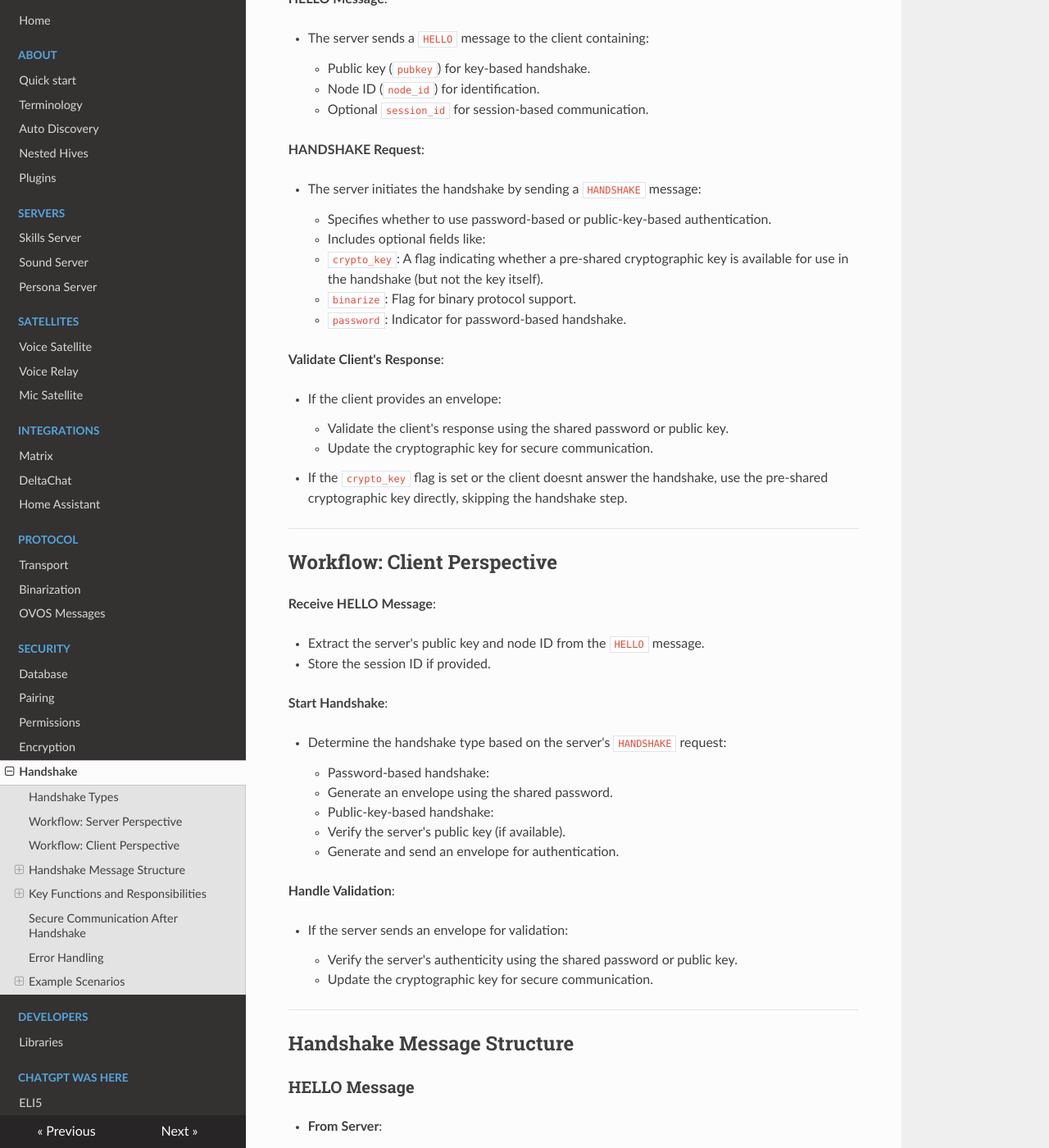
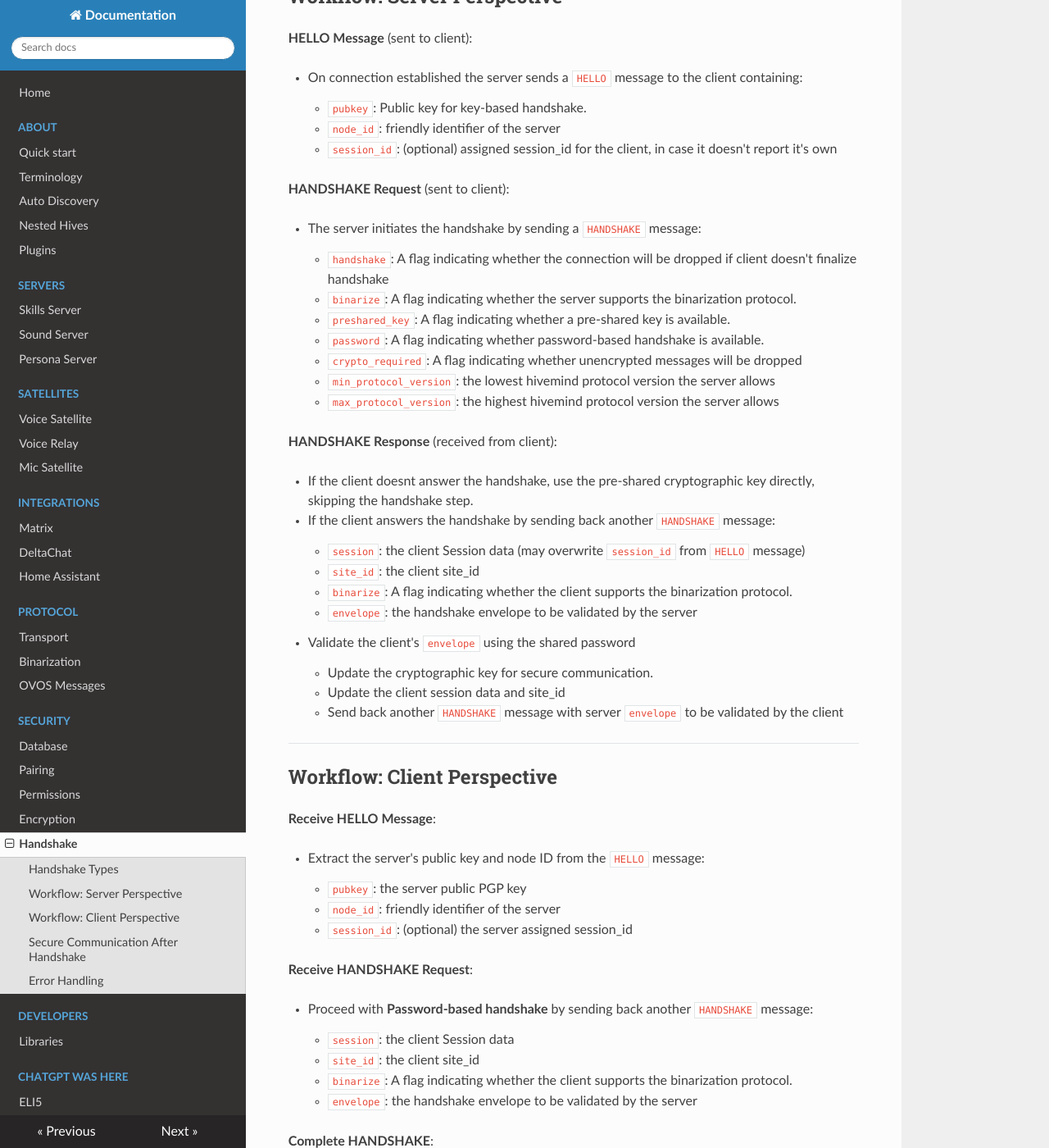
Before and after one commit to JarbasHiveMind/HiveMind-community-docs, an MkDocs documentation site: the page built from docs/12_handshake.md, in a window 1280 px wide and 1400 px high, scrolled down 935 px. Shown: the whole window at 82% size. Built offline with MkDocs 1.6.1, drawn with Linux system fonts in a browser that asks for light colours; nearby versions of some CDN libraries; some of the changed text lies outside the part shown.

Commit message:
simplify handshake docs

````diff
--- a/docs/12_handshake.md
+++ b/docs/12_handshake.md
@@ -16,7 +16,7 @@ For detailed code and various usage examples, you can refer to the [Poorman Hand
 
    - Requires both client and server to know the password beforehand.
 
-**Public Key Handshake**:
+**PGP (Public Key) Handshake**:
 
    - Based on public/private key pairs.
 
@@ -29,43 +29,43 @@ For detailed code and various usage examples, you can refer to the [Poorman Hand
    - Encrypts the symmetric session key to allow further communication using the shared key.
 
 
+> ⚠️ PGP Handshake is a work in progress! 🚧
+
 ---
 
 ## Workflow: Server Perspective
 
-**HELLO Message**:
+**HELLO Message** (sent to client):
 
-   - The server sends a `HELLO` message to the client containing:
+   - On connection established the server sends a `HELLO` message to the client containing:
+       - `pubkey`: Public key for key-based handshake.
+       - `node_id`: friendly identifier of the server
+       - `session_id`: (optional) assigned session_id for the client, in case it doesn't report it's own
 
-     - Public key (`pubkey`) for key-based handshake.
-
-     - Node ID (`node_id`) for identification.
-
-     - Optional `session_id` for session-based communication.
-
-**HANDSHAKE Request**:
+**HANDSHAKE Request** (sent to client):
 
    - The server initiates the handshake by sending a `HANDSHAKE` message:
+       - `handshake`: A flag indicating whether the connection will be dropped if client doesn't finalize handshake
+       - `binarize`: A flag indicating whether the server supports the binarization protocol.
+       - `preshared_key`: A flag indicating whether a pre-shared key is available.
+       - `password`: A flag indicating whether password-based handshake is available.
+       - `crypto_required`: A flag indicating whether unencrypted messages will be dropped
+       - `min_protocol_version`: the lowest hivemind protocol version the server allows
+       - `max_protocol_version`: the highest hivemind protocol version the server allows
 
-     - Specifies whether to use password-based or public-key-based authentication.
+**HANDSHAKE Response** (received from client):
 
-     - Includes optional fields like:
+   - If the client doesnt answer the handshake, use the pre-shared cryptographic key directly, skipping the handshake step.
+   - If the client answers the handshake by sending back another `HANDSHAKE` message:
+       - `session`: the client Session data (may overwrite `session_id` from `HELLO` message)
+       - `site_id`: the client site_id
+       - `binarize`: A flag indicating whether the client supports the binarization protocol.
+       - `envelope`: the handshake envelope to be validated by the server
+   - Validate the client's `envelope` using the shared password
+       - Update the cryptographic key for secure communication.
+       - Update the client session data and site_id
+       - Send back another `HANDSHAKE` message with server `envelope` to be validated by the client
 
-       - `crypto_key`: A flag indicating whether a pre-shared cryptographic key is available for use in the handshake (but not the key itself).
-
-       - `binarize`: Flag for binary protocol support.
-
-       - `password`: Indicator for password-based handshake.
-
-**Validate Client's Response**:
-
-   - If the client provides an envelope:
-
-     - Validate the client's response using the shared password or public key.
-
-     - Update the cryptographic key for secure communication.
-
-   - If the `crypto_key` flag is set or the client doesnt answer the handshake, use the pre-shared cryptographic key directly, skipping the handshake step.
 
 ---
 
@@ -73,113 +73,24 @@ For detailed code and various usage examples, you can refer to the [Poorman Hand
 
 **Receive HELLO Message**:
 
-   - Extract the server's public key and node ID from the `HELLO` message.
+   - Extract the server's public key and node ID from the `HELLO` message:
+       - `pubkey`: the server public PGP key
+       - `node_id`: friendly identifier of the server
+       - `session_id`: (optional) the server assigned session_id
 
-   - Store the session ID if provided.
+**Receive HANDSHAKE Request**:
 
-**Start Handshake**:
+   - Proceed with **Password-based handshake**  by sending back another `HANDSHAKE` message:
+       - `session`: the client Session data
+       - `site_id`: the client site_id
+       - `binarize`: A flag indicating whether the client supports the binarization protocol.
+       - `envelope`: the handshake envelope to be validated by the server
 
-   - Determine the handshake type based on the server's `HANDSHAKE` request:
+**Complete HANDSHAKE**:
 
-     - Password-based handshake:
-
-       - Generate an envelope using the shared password.
-
-     - Public-key-based handshake:
-
-       - Verify the server's public key (if available).
-
-       - Generate and send an envelope for authentication.
-
-**Handle Validation**:
-
-   - If the server sends an envelope for validation:
-
-     - Verify the server's authenticity using the shared password or public key.
-
-     - Update the cryptographic key for secure communication.
-
----
-
-## Handshake Message Structure
-
-### HELLO Message
-
-- **From Server**:
-
-```json
-{
-"type": "HELLO",
-"payload": {
-  "pubkey": "<server_public_key>",
-  "node_id": "<server_node_id>",
-  "session_id": "<session_id (optional)>"
-}
-}
-```
-
-### HANDSHAKE Message
-
-- **From Server**:
-
-```json
-{
-"type": "HANDSHAKE",
-"payload": {
-  "password": "<bool>",
-  "crypto_key": "<bool (flag indicating availability of pre-shared key)>",
-  "binarize": "<bool>",
-  "envelope": "<handshake_envelope (if client has started)>"
-}
-}
-```
-
-- **From Client**:
-
-```json
-{
-"type": "HANDSHAKE",
-"payload": {
-  "pubkey": "<client_public_key (if using pubkey)>",
-  "envelope": "<handshake_envelope>",
-  "binarize": "<bool>",
-  "session": "<session_data>",
-  "site_id": "<client_site_id>"
-}
-}
-```
-
----
-
-## Key Functions and Responsibilities
-
-### Server
-
-**Start Handshake**:
-
-  - Ensure the client is authorized to join the HiveMind network.
-
-**Broadcast Key**:
-
-  - Send the server's public key for public-key-based handshakes.
-
-**Verify Envelope**:
-
-  - Authenticate the client using the received envelope and establish the shared cryptographic key.
-
-### Client
-
-**Generate Envelope**:
-
-  - Create an envelope for authentication based on the handshake type.
-
-**Verify Server**:
-
-  - Use the public key to verify the server's authenticity.
-
-**Update Session**:
-
-  - Store the server-provided session ID and synchronize it with local sessions.
+   - Received final`HANDSHAKE` message with server `envelope`
+       - Verify the server's authenticity using the shared password.
+       - Update the cryptographic key for secure communication.
 
 ---
 
@@ -189,7 +100,7 @@ Upon successful handshake:
 
 1. A shared cryptographic key is established between the server and the client.
 
-2. All further communication between the server and client is encrypted using this symmetric key (e.g., AES-256).
+2. All further communication between the server and client is encrypted using this symmetric key (AES-256).
 
 3. The session ID ensures continuity and identification in multi-session environments.
 
@@ -209,18 +120,4 @@ This guarantees that all data exchanged between the server and the client is pro
 
 ---
 
-## Example Scenarios
-
-### First-Time Connection (Implicit Trust)
-1. Server sends `HELLO` with its public key.
-2. Client trusts the server and starts the handshake.
-3. A shared cryptographic key is established for encrypted communication.
-
-### Reconnection with Password
-1. Server requests a password-based handshake.
-2. Client generates an envelope using the shared password.
-3. Server validates the envelope and establishes a secure session.
-
----
-
 For detailed code and various usage examples, please refer to the [Poorman Handshake GitHub Repository](https://github.com/JarbasHiveMind/poorman_handshake).
````
